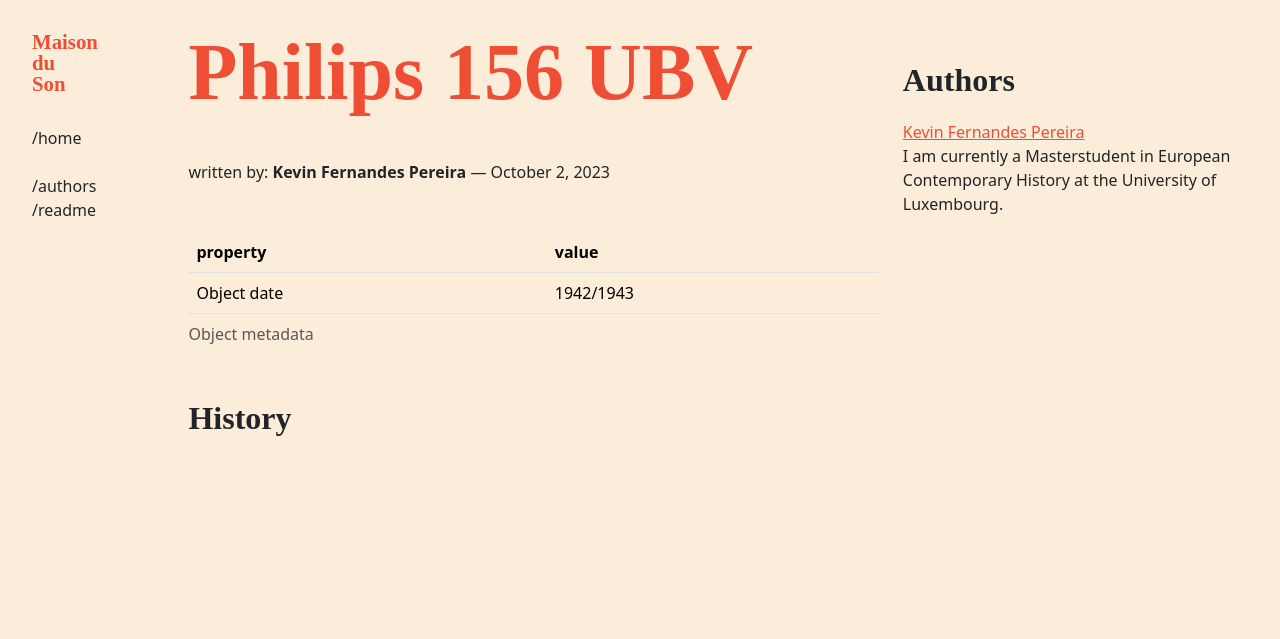
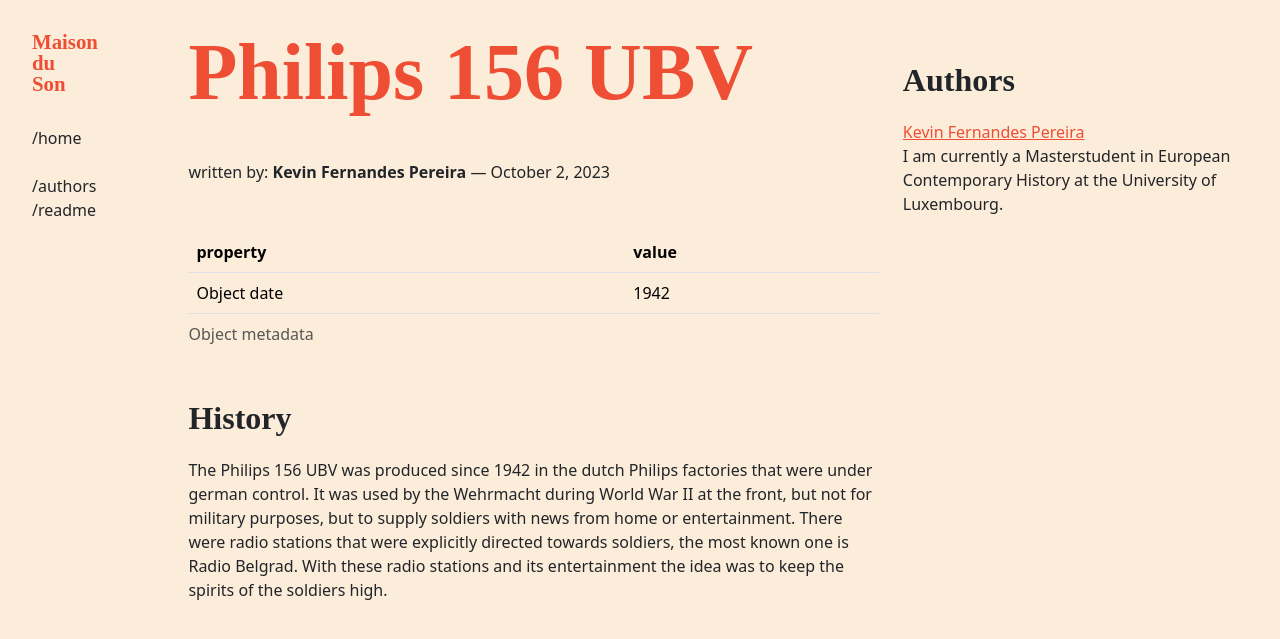
Before and after one commit to C2DH/maison-du-son, a Jekyll site: the page built from _objects/philips156ubv.md, in a window 1280 px wide. Shown: the top 639 px of the page. Built offline with Jekyll 4.4.1, drawn with Linux system fonts in a browser that asks for light colours; some web fonts are replaced.

Commit message:
Update philips156ubv.md

```diff
--- a/_objects/philips156ubv.md
+++ b/_objects/philips156ubv.md
@@ -6,7 +6,9 @@
 
 date: 2023-10-02
 
-object_date: 1942/1943
+object_date: 1942
 ---
 
 ## History
+
+The Philips 156 UBV was produced since 1942 in the dutch Philips factories that were under german control. It was used by the Wehrmacht during World War II at the front, but not for military purposes, but to supply soldiers with news from home or entertainment. There were radio stations that were explicitly directed towards soldiers, the most known one is Radio Belgrad. With these radio stations and its entertainment the idea was to keep the spirits of the soldiers high.
```
